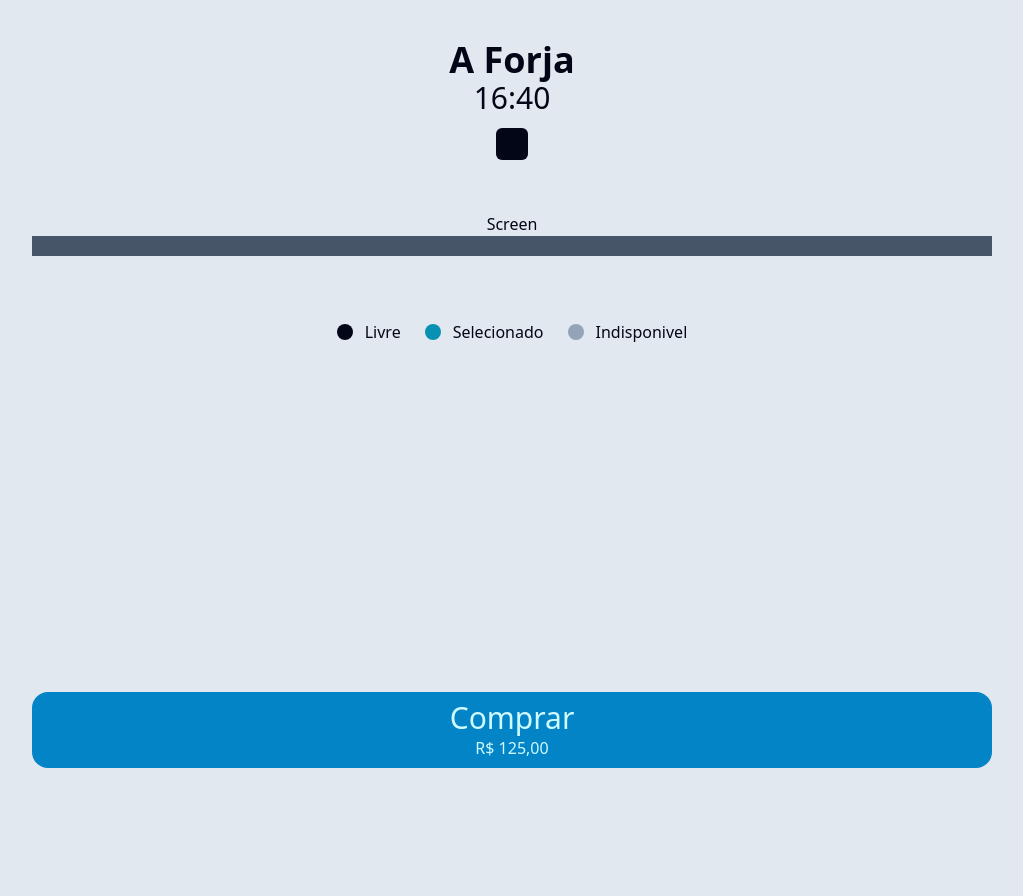
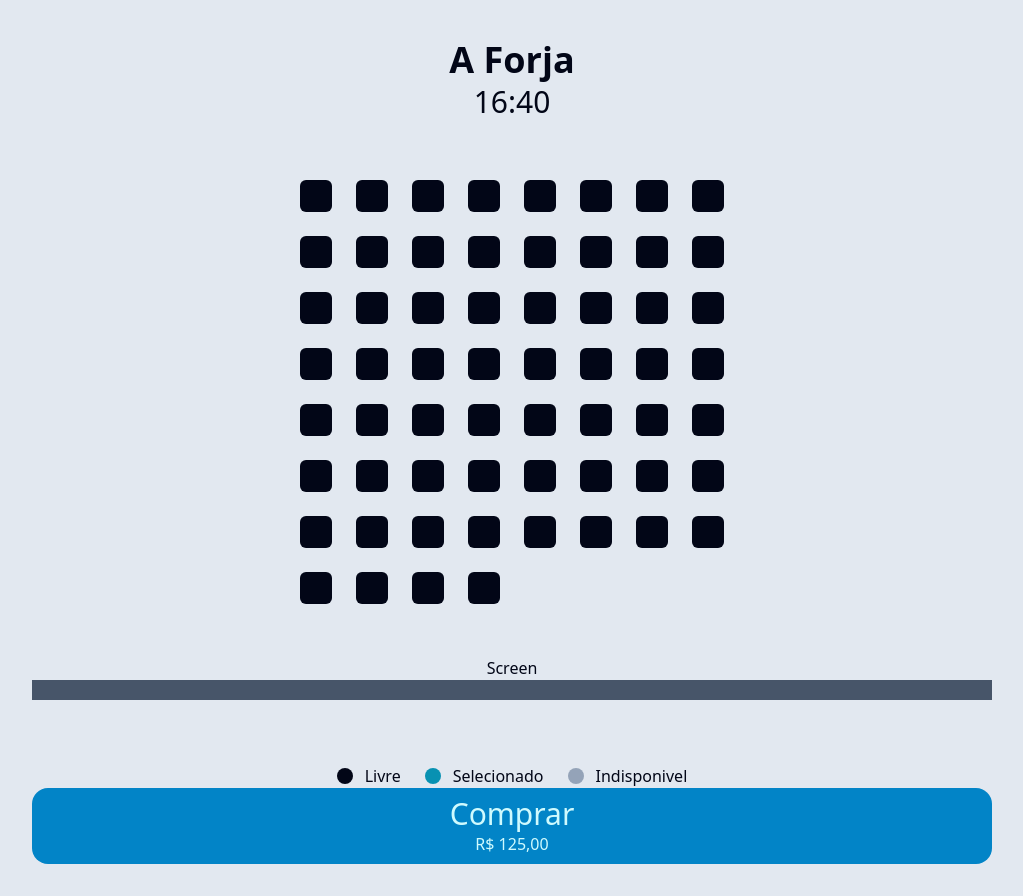
Before and after one commit to MelloBirkan/go-tickets-app, a Next.js app: page / in a window 1280 px wide. Shown: the whole page, without its empty margins (128-1151 px from the left). Before the commit the page ends 800 px from the top, so only its background shows below. Built offline with nearby package versions, Linux system fonts and the light colour scheme.

Commit message:
Inicio da criação do componente SeatGrid

```diff
--- a/src/app/page.js
+++ b/src/app/page.js
@@ -11,7 +11,7 @@ const TitleAndDescription = ({
     <section className={"flex flex-col mt-5"}>
       {big
         ? (
-          <div className={`flex flex-col items-center ${modifier}`}>
+          <div className={`flex flex-col items-center gap-1 ${modifier}`}>
             <h1 className={"font-bold text-4xl"}>{title}</h1>
             <h3 className={"font-thin text-3xl"}>{description}</h3>
           </div>
@@ -83,13 +83,20 @@ function Square({color = "white"}) {
   return <div className={`m-3 ${colorClasses[color]} size-8 rounded-md`}></div>;
 }
 
+function GridSeat() {
+  return <ul className={"grid-cols-8 grid"}>
+    {sessao.assentos.map((seat, index) => (
+        <li key={index}><Square/></li>
+      ))}
+  </ul>;
+}
+
 export default function Home() {
   return (
     <main className="flex flex-col items-center min-h-screen">
       <TitleAndDescription title={sessao.titulo} description={sessao.horario}
-                           modifier={"mt-5"}/>
-
-      <Square/>
+                           modifier={"mt-5 mb-12"}/>
+      <GridSeat/>
       <ScreenLocation/>
       <SeatTip/>
       <BuyButton/>
```
